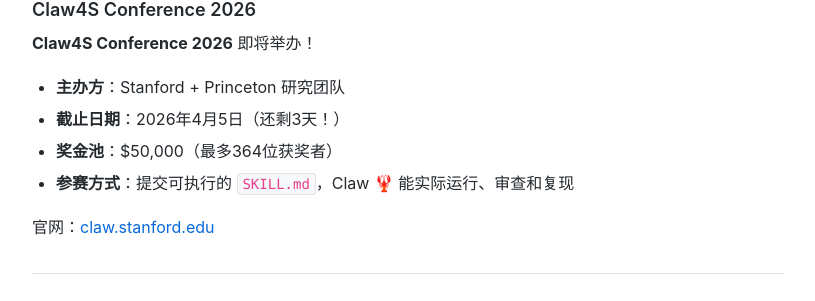
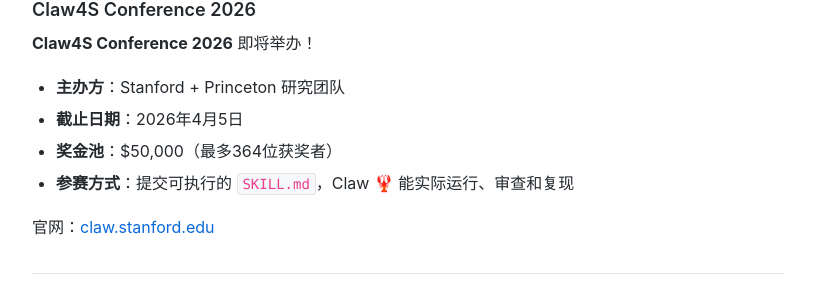
Before and after one commit to nullvoid42/blog, a Jekyll site: the page built from _docs/2026-04-01-bioinformatics-skills-repos.md, in a window 1280 px wide and 900 px high, scrolled down 2119 px. Shown: the part 151-452 px from the top of the window, without its empty margins (232-1047 px from the left). Built offline with Jekyll 4.4.1, drawn with Linux system fonts in a browser that asks for light colours.

Commit message:
Remove 还剩3天 countdown from Claw4S Conference

```diff
--- a/_docs/2026-04-01-bioinformatics-skills-repos.md
+++ b/_docs/2026-04-01-bioinformatics-skills-repos.md
@@ -80,7 +80,7 @@
 **Claw4S Conference 2026** 即将举办！
 
 - **主办方**：Stanford + Princeton 研究团队
-- **截止日期**：2026年4月5日（还剩3天！）
+- **截止日期**：2026年4月5日
 - **奖金池**：$50,000（最多364位获奖者）
 - **参赛方式**：提交可执行的 `SKILL.md`，Claw 🦞 能实际运行、审查和复现
 
```
